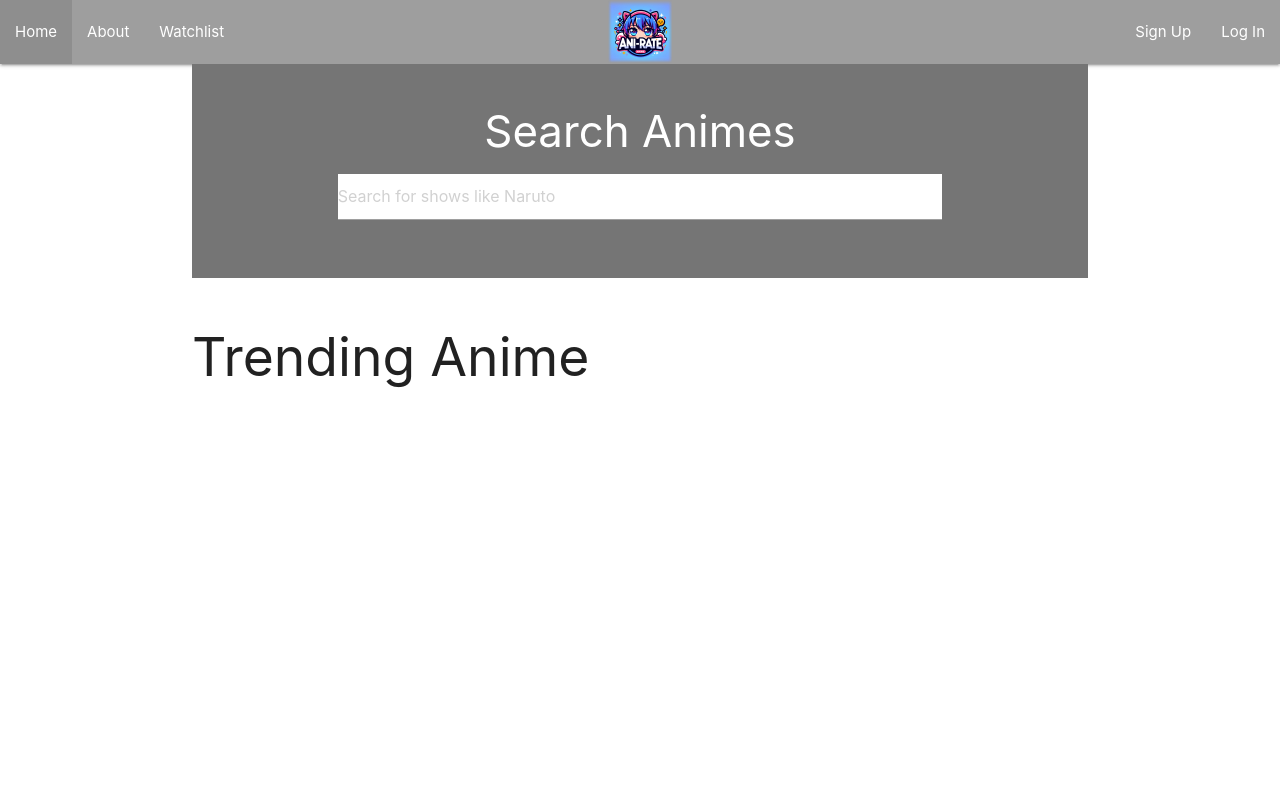
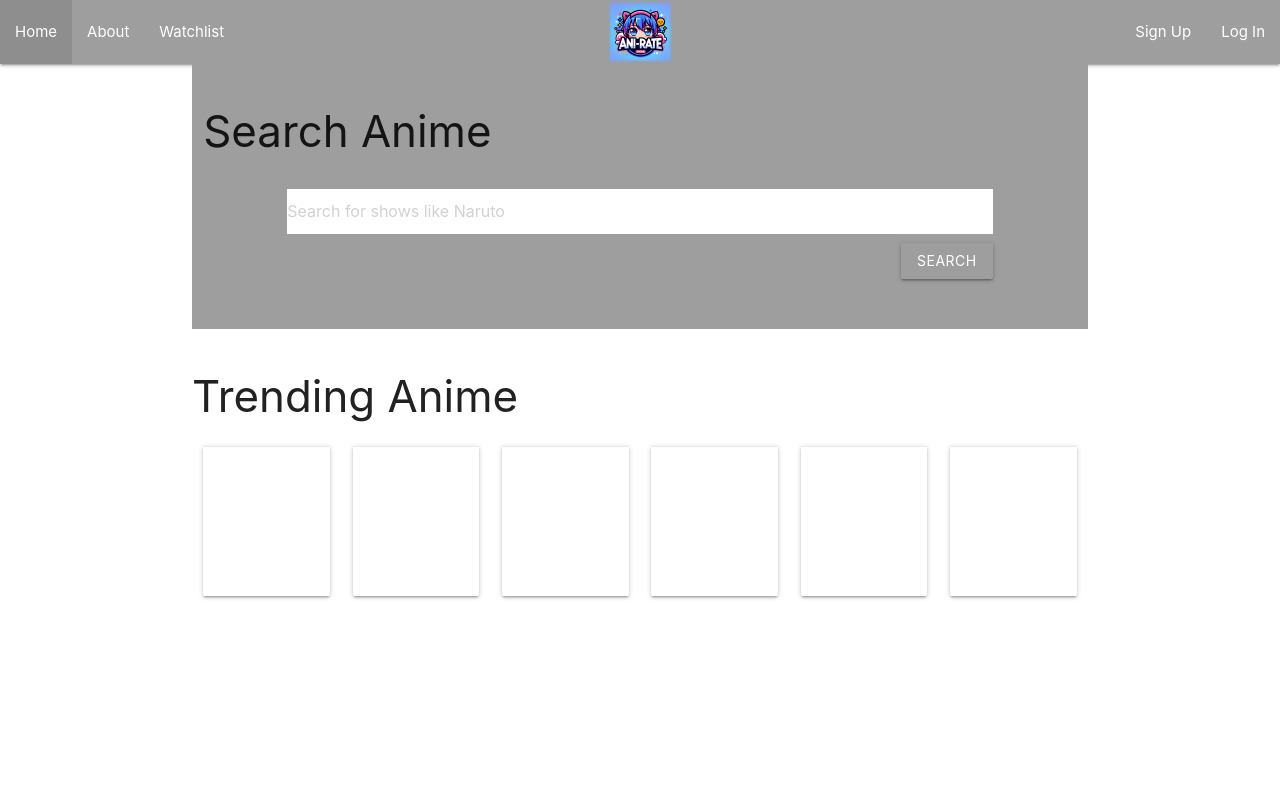
Before and after one commit to nickkucway/anirate, a Django app: page / in a window 1280 px wide. Run offline with Django 4.2, Linux system fonts and the light colour scheme; data that the repository does not hold is empty.

Commit message:
stylize trending, and results

```diff
--- a/main_app/models.py
+++ b/main_app/models.py
@@ -8,3 +8,6 @@ class Review(models.Model):
 class Watchlist(models.Model):
     user = models.ForeignKey(User, on_delete=models.CASCADE)
     show = models.IntegerField()
+
+def __str__(self):
+   return self.Watchlist
--- /dev/null
+++ b/main_app/static/css/style.css
@@ -0,0 +1,13 @@
+body {
+    display: flex;
+    min-height: 100vh;
+    flex-direction: column;
+  }
+  ul{
+    display: flex;
+    flex-wrap: wrap;
+  }
+
+  .card-action{
+    height: 150px;
+  }
--- a/main_app/templates/anime/results.html
+++ b/main_app/templates/anime/results.html
@@ -3,9 +3,9 @@
 
 <h1>Results</h1>
 
-<ul>
+<ul class ='row'>
     {% for title in titles %}
-        <li>
+        <li class = 'card col s4'>
             <a href="{% url 'details' title.mal_id %}">{{ title.title_english }}</a>
             <br>
             <img src="{{ title.images.jpg.image_url }}" alt="{{ title.title_english }}">
@@ -14,4 +14,5 @@
     {% endfor %}
 </ul>
 
+
 {% endblock %}
--- a/main_app/templates/home.html
+++ b/main_app/templates/home.html
@@ -7,51 +7,100 @@
         <img src="../static/css/media/anirateicon.png" alt="">
     </div>
 </section> -->
+
 <!--Search functionality-->
-<section class="section section-search grey darken-1 white-text center">
-  <div class="container">
+<section class="section section-search grey">
+
   <div class="row">
     <div class="col s12">
-        <h3>Search Animes</h3>
-        <div class="input-field">
+        <h3>Search Anime</h3>
+        <div class="input-field col s10 offset-s1">
+            <form action="results" method="GET">
                 <input
+                  name="anime_search"
                   class="white grey-text"
                   placeholder="Search for shows like Naruto"
                   type="text"
                 />
+                <input type="submit" value="Search" class="btn grey right" />
+            </form>
+        </div>
+    </div>
+  </div>
+</section>
+
+
+<!-- Trending Section -->
+<section class="section trending">
+  <h3>Trending Anime</h3>
+  <div class="row">
+    <!-- card 1 -->
+    <div class="col s2">
+      <div class="card">
+        <div class="card-image">
+          <img src="{{ anime1.images.jpg.image_url }}" alt="{{anime1.title}}" />
+        </div>
+        <div class="card-action">
+          <a href="#">{{anime1.title}}</a>
+        </div>
+      </div>
+    </div>
+    <!-- card 2 -->
+    <div class="col s2">
+      <div class="card">
+        <div class="card-image">
+          <img src="{{ anime2.images.jpg.image_url }}" alt="{{anime2.title}}" />
+        </div>
+        <div class="card-action">
+          <a href="#">{{anime2.title}}</a>
+        </div>
+      </div>
+    </div>
+    <!-- card 3 -->
+    <div class="col s2">
+      <div class="card">
+        <div class="card-image">
+          <img src="{{ anime3.images.jpg.image_url }}" alt="{{anime3.title}}" />
+        </div>
+        <div class="card-action">
+          <a href="#">{{anime3.title}}</a>
+        </div>
+      </div>
+    </div>
+    <!-- card 4 -->
+    <div class="col s2">
+      <div class="card">
+        <div class="card-image">
+          <img src="{{ anime4.images.jpg.image_url }}" alt="{{anime4.title}}" />
+        </div>
+        <div class="card-action">
+          <a href="#">{{anime4.title}}</a>
+        </div>
+      </div>
+    </div>
+    <!-- card 5-->
+    <div class="col s2">
+      <div class="card">
+        <div class="card-image">
+          <img src="{{ anime5.images.jpg.image_url }}" alt="{{anime5.title}}" />
+        </div>
+        <div class="card-action">
+          <a href="#">{{anime5.title}}</a>
+        </div>
+      </div>
+    </div>
+    <!-- card 6-->
+    <div class="col s2">
+      <div class="card">
+        <div class="card-image">
+          <img src="{{ anime6.images.jpg.image_url }}" alt="{{anime6.title}}" />
+        </div>
+        <div class="card-action">
+          <a href="#">{{anime6.title}}</a>
         </div>
       </div>
     </div>
   </div>
 </section>
 
-<!-- Trending Section -->
-<!-- <div class="row">
-    <div class="col s12 m7">
-      <div class="card">
-        <div class="card-image">
-          <img src="images/sample-1.jpg">
-          <span class="card-title">Card Title</span>
-        </div>
-        <div class="card-content">
-          <p>I am a very simple card. I am good at containing small bits of information.
-          I am convenient because I require little markup to use effectively.</p>
-        </div>
-        <div class="card-action">
-          <a href="#">This is a link</a>
-        </div>
-      </div>
-    </div>
-  </div> -->
-
-<section class="section trending">
-  <h2>Trending Anime</h2>
-  <ul>
-    <li>{{anime1.title}}</li>
-    <li><img src="{{ anime1.images.jpg.image_url }}" alt="{{anime1.title}}"></li>
-  </ul>
-  <!-- <div>place holder image1</div>
-  <div>place holder image2</div>
-  <div>place holder image3</div> -->
-</section>
 {% endblock %}
--- a/main_app/urls.py
+++ b/main_app/urls.py
@@ -8,5 +8,7 @@ urlpatterns = [
     #path for returning anime results search
     path('results/', views.results, name="results"),
     path('details/<int:id>', views.details, name="details"),
-    path('index', views.index, name="index")
+    path('index', views.index, name="index"),
+    #path to add show to watchlist
+    path('details/<int:id>/add_to_watchlist', views.add_to_watchlist, name="add_to_watchlist"),
 ]
--- a/main_app/views.py
+++ b/main_app/views.py
@@ -2,6 +2,7 @@ from django.shortcuts import render, redirect
 from django.contrib.auth import login
 from django.contrib.auth.forms import UserCreationForm
 from .models import Watchlist
+from .forms import WatchlistForm
 import requests
 
 def home(request):
@@ -11,7 +12,10 @@ def home(request):
      anime1 = data[0]['entry'][1]
      anime2 = data[1]['entry'][1]
      anime3 = data[2]['entry'][1]
-     return render(request, 'home.html',{'anime1': anime1, 'anime2': anime2, 'anime3': anime3})
+     anime4 = data[3]['entry'][1]
+     anime5 = data[4]['entry'][1]
+     anime6 = data[5]['entry'][1]
+     return render(request, 'home.html',{'anime1': anime1, 'anime2': anime2, 'anime3': anime3, 'anime4': anime4, 'anime5': anime5, 'anime6': anime6})
 
 def about(request):
     return render(request, 'about.html')
@@ -56,3 +60,12 @@ def index(request):
         result = result.json()['data']
         animes.append(result)
     return render(request, 'anime/index.html', {'animes': animes})
+
+def add_to_watchlist (request, id):
+   form = WatchlistForm(request.POST)
+   if form.is_valid():
+      new_show = form.save(commit=False)
+      new_show.show = id
+      new_show.user = request.user
+      new_show.save()
+   return redirect('index')
```
Also changed, not shown: main_app/forms.py (added, +7 -0 lines), main_app/templates/anime/details.html (+8 -3 lines). Lines whose indentation alone changed are shown as unchanged.
